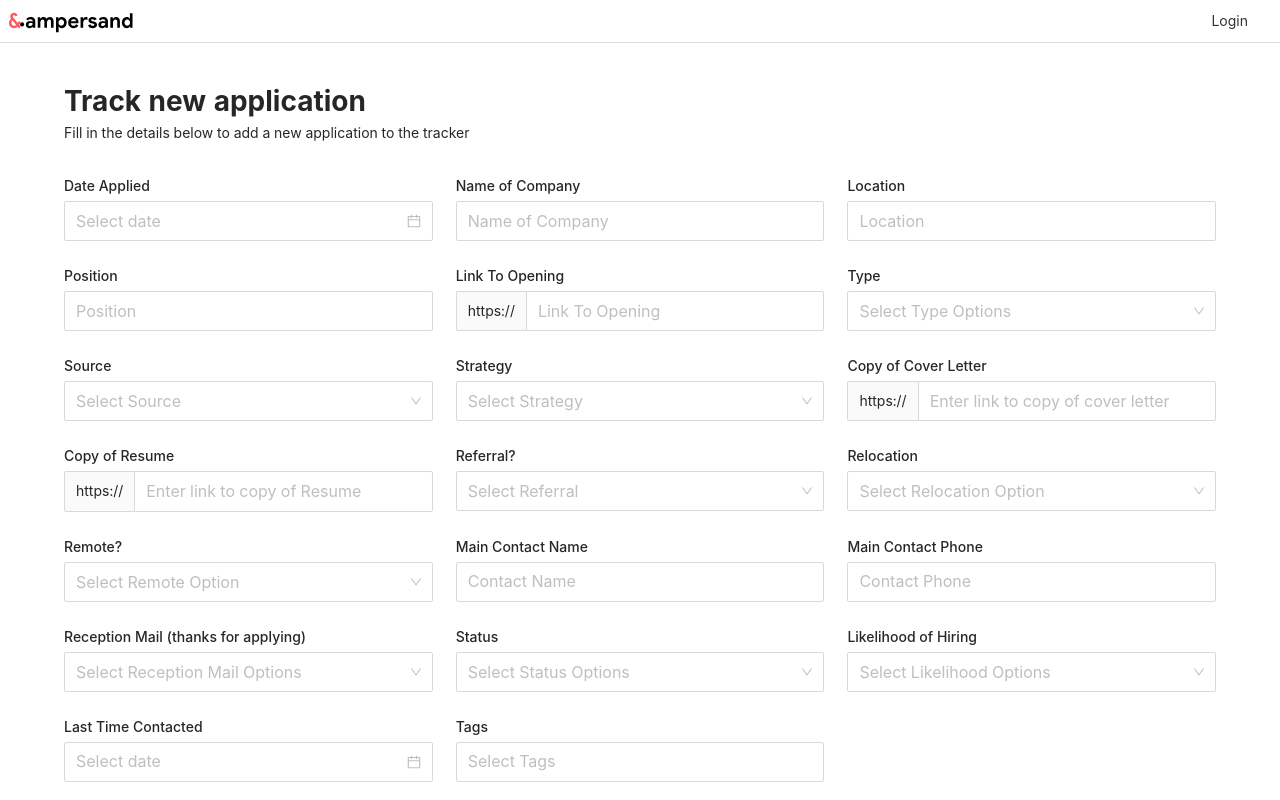
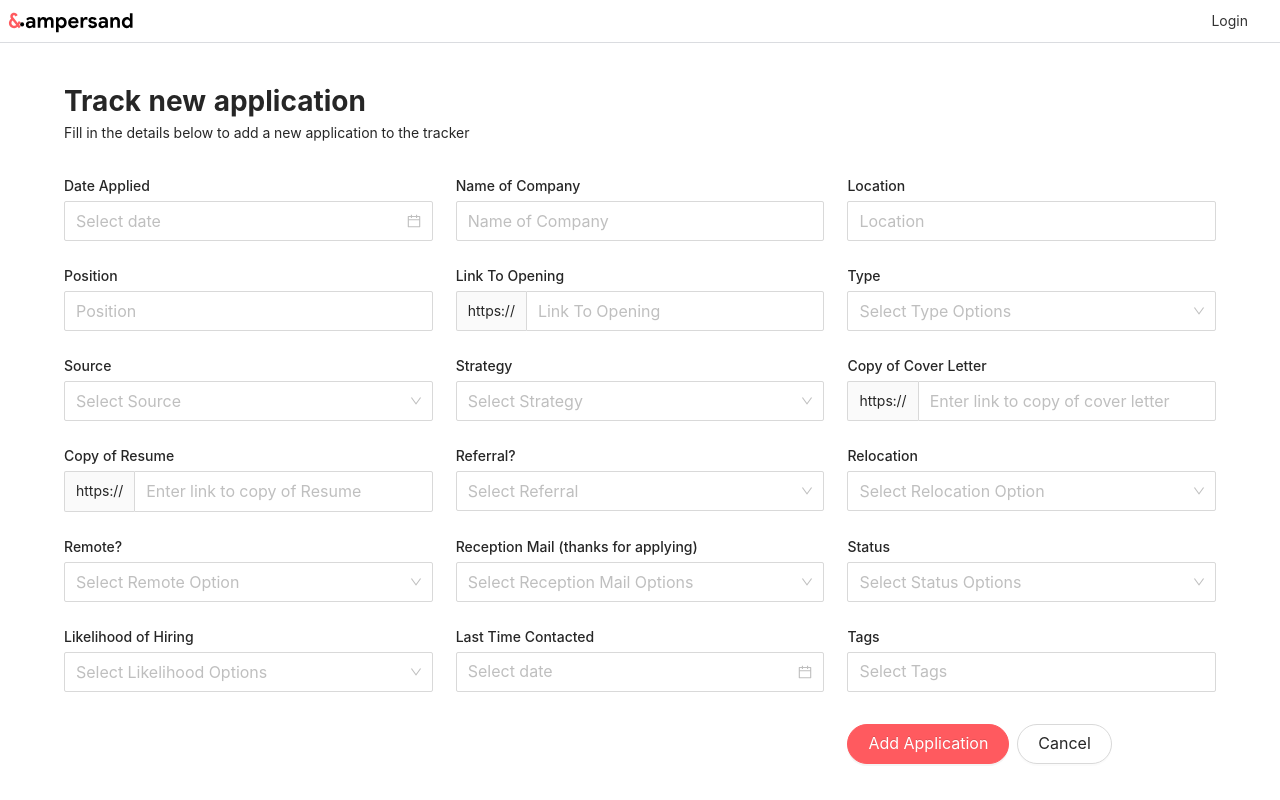
Before and after one commit to preshonyee/ampersand, a React (Create React App) app in the folder client/: page /app/add-application in a window 1280 px wide. Shown: the top 800 px of the page. Built offline with nearby package versions, Linux system fonts and the light colour scheme; sample sign-in values are in the browser's storage.

Commit message:
fix: update application models, add application form fields

```diff
--- a/client/src/constants/Options.ts
+++ b/client/src/constants/Options.ts
@@ -74,7 +74,11 @@ export const OPTIONS = {
       value: "Support With Relocation",
     },
     { id: 3, label: "No Relocation Support", value: "No Relocation Support" },
-    { id: 4, label: "N/A", value: "N/A" },
+    {
+      id: 4,
+      label: "Doesn't require relocation",
+      value: "Doesn't require relocation",
+    },
   ],
 
   tagsOptions: [
--- a/client/src/pages/AddApplication.tsx
+++ b/client/src/pages/AddApplication.tsx
@@ -75,12 +75,6 @@ const AddApplication: React.FC = () => {
         {
           positionTitle: values.position,
           linkToOpening: values.linkToOpening,
-        },
-      ],
-      mainContact: [
-        {
-          mainContactName: values.contactName,
-          mainContactPhone: values.contactPhone,
         },
       ],
     };
@@ -238,14 +232,7 @@ const AddApplication: React.FC = () => {
 
           <div>
             <label>Copy of Cover Letter</label>
-            <Item
-              name="coverLetter"
-              rules={[
-                {
-                  required: true,
-                  message: "Please input the link to the copy of cover letter!",
-                },
-              ]}>
+            <Item name="coverLetter">
               <Input
                 size="large"
                 addonBefore="https://"
@@ -321,31 +308,6 @@ const AddApplication: React.FC = () => {
           </div>
 
           <div>
-            <label>Main Contact Name</label>
-            <Item
-              name="contactName"
-              rules={[
-                { required: true, message: "Please input a contact name!" },
-              ]}>
-              <Input size="large" placeholder="Contact Name" />
-            </Item>
-          </div>
-
-          <div>
-            <label>Main Contact Phone</label>
-            <Item
-              name="contactPhone"
-              rules={[
-                {
-                  required: true,
-                  message: "Please input the contact phone number!",
-                },
-              ]}>
-              <Input size="large" placeholder="Contact Phone" />
-            </Item>
-          </div>
-
-          <div>
             <label>Reception Mail (thanks for applying)</label>
             <Item
               name="receptionMail"
@@ -402,14 +364,7 @@ const AddApplication: React.FC = () => {
 
           <div>
             <label>Last Time Contacted</label>
-            <Item
-              name="lastTimeContacted"
-              rules={[
-                {
-                  required: true,
-                  message: "Please include the last time you were contacted!",
-                },
-              ]}>
+            <Item name="lastTimeContacted">
               <DatePicker
                 size="large"
                 format={dateFormat}
@@ -420,14 +375,7 @@ const AddApplication: React.FC = () => {
 
           <div>
             <label>Tags</label>
-            <Item
-              name="tags"
-              rules={[
-                {
-                  required: true,
-                  message: "Please select multiple appropriate tags!",
-                },
-              ]}>
+            <Item name="tags">
               <Select
                 size="large"
                 mode="tags"
```
Also changed, not shown: 1 other file (tests, documents, lock files or other folders).
